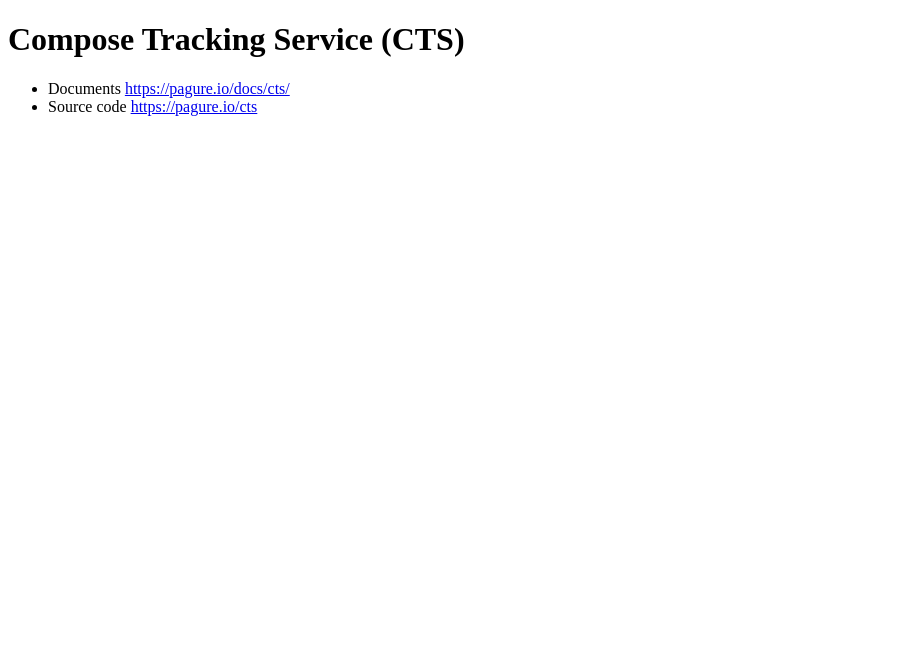
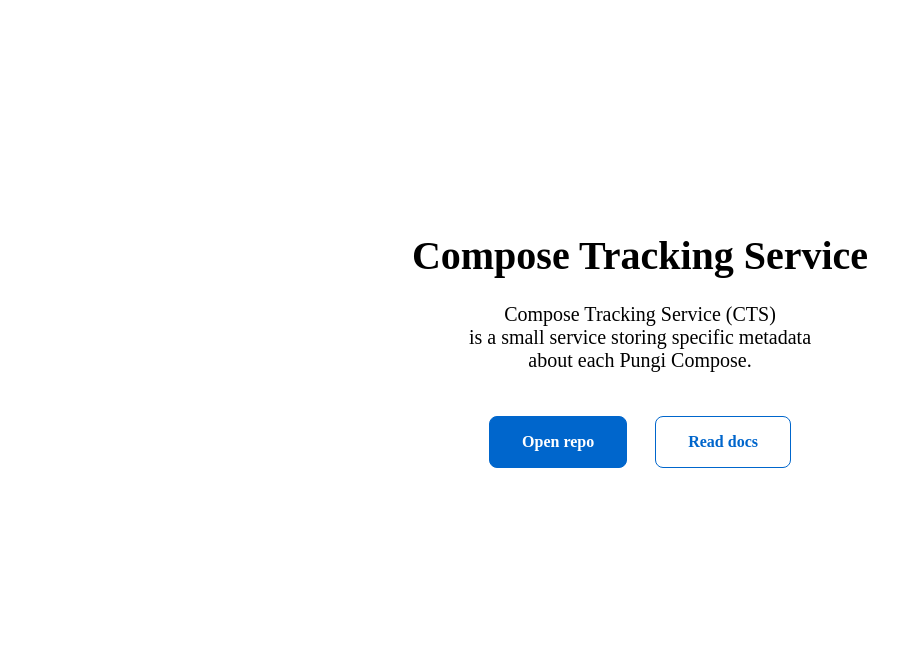
Before and after one commit to release-engineering/cts, a Python web app: template cts/templates/index.html in a window 1280 px wide. Shown: the top 667 px of the page, without its empty margins (0-921 px from the left). Run offline with Jinja, Linux system fonts and the light colour scheme; the template is opened without the code that fills it, so the values that code supplies are empty.

Commit message:
added css to index.html

```diff
--- a/cts/templates/index.html
+++ b/cts/templates/index.html
@@ -1,14 +1,95 @@
 <!DOCTYPE html>
 <html lang="en">
   <head>
-    <meta http-equiv="Content-Type" content="text/html; charset=UTF-8"/>
-    <title>Compose Tracking Service (CTS)</title>
+    <meta http-equiv="Content-Type" content="text/html; charset=UTF-8" />
+    <title>Compose Tracking Service</title>
+    <style>
+      .center {
+        margin: auto;
+        text-align: center;
+        padding: 200px 0;
+      }
+
+      h1 {
+        font-family: "Red Hat Display";
+        font-size: 40px;
+        margin: 24px 0px;
+      }
+
+      p {
+        font-family: "Red Hat Text";
+        font-size: 20px;
+      }
+
+      .button {
+        display: inline-block;
+        margin: 24px 0px 0px 0px; /*top, right, bottom, and left*/
+
+        border-radius: 8px;
+
+        padding: 16px 32px;
+        cursor: pointer;
+      }
+
+      .btn-text {
+        font-family: "Red Hat Text";
+        font-size: 16px;
+        font-weight: 700;
+        text-align: center;
+        text-decoration: none;
+      }
+
+      .button:hover {
+        transition: 0.3s cubic-bezier(0.5, 0, 0.5, 1);
+      }
+
+      .button.primary {
+        background-color: #0066cc;
+        color: white;
+
+        border: 1px solid #0066cc;
+      }
+
+      .button.primary:hover {
+        background-color: #004d99;
+      }
+
+      .button.secondary {
+        background-color: white;
+        color: #0066cc;
+
+        border-color: #0066cc;
+        border: 1px solid #0066cc;
+
+        margin-left: 24px;
+      }
+
+      .button.secondary:hover {
+        background-color: #0066cc;
+        color: white;
+      }
+    </style>
   </head>
   <body>
-    <h1>Compose Tracking Service (CTS)</h1>
-    <ul>
-      <li>Documents <a href="https://pagure.io/docs/cts/">https://pagure.io/docs/cts/</a></li>
-      <li>Source code <a href="https://pagure.io/cts">https://pagure.io/cts</a></li>
-    <ul>
+    <div class="center">
+      <h1>Compose Tracking Service</h1>
+      <p>
+        Compose Tracking Service (CTS)<br />
+        is a small service storing specific metadata <br />about each Pungi
+        Compose.
+      </p>
+      <a
+        class="button btn-text primary"
+        href="https://pagure.io/cts"
+        target="_blank"
+        >Open repo</a
+      >
+      <a
+        class="button btn-text secondary"
+        href="https://pagure.io/docs/cts/"
+        target="_blank"
+        >Read docs</a
+      >
+    </div>
   </body>
 </html>
```
